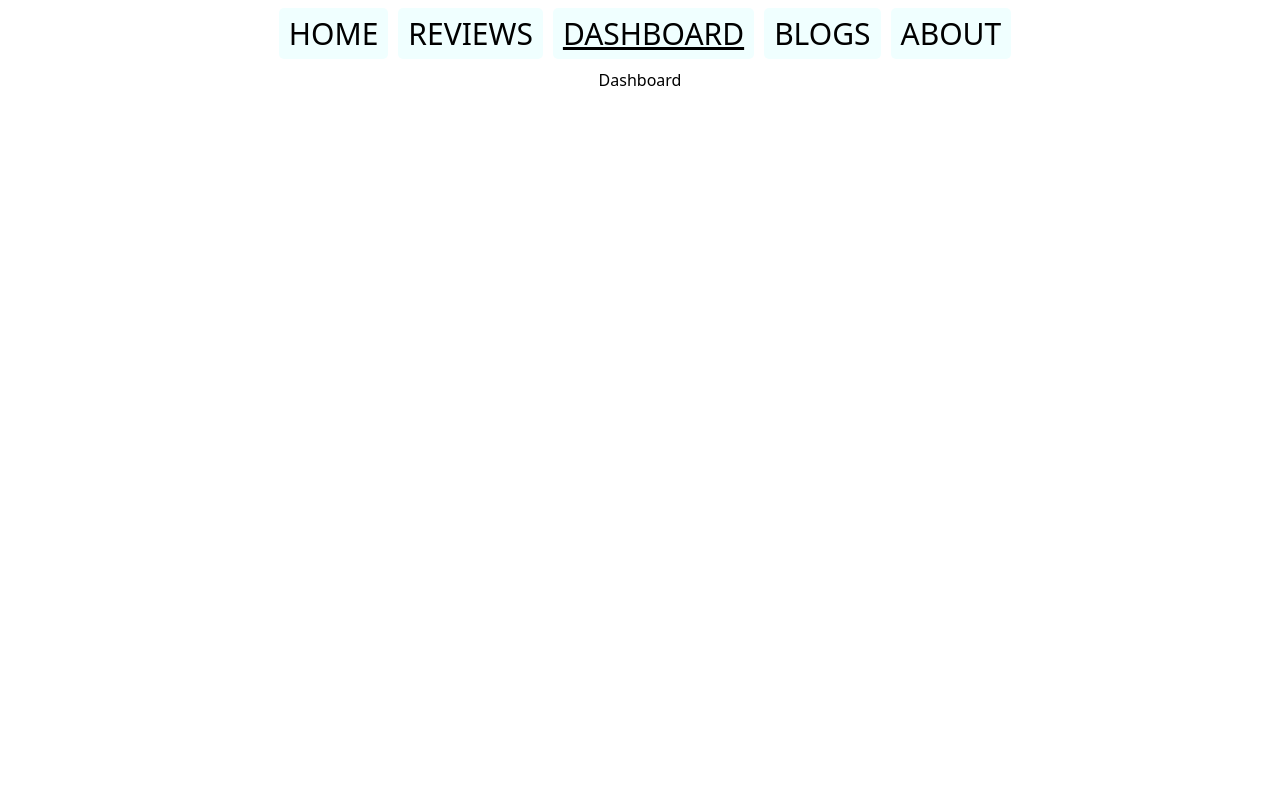
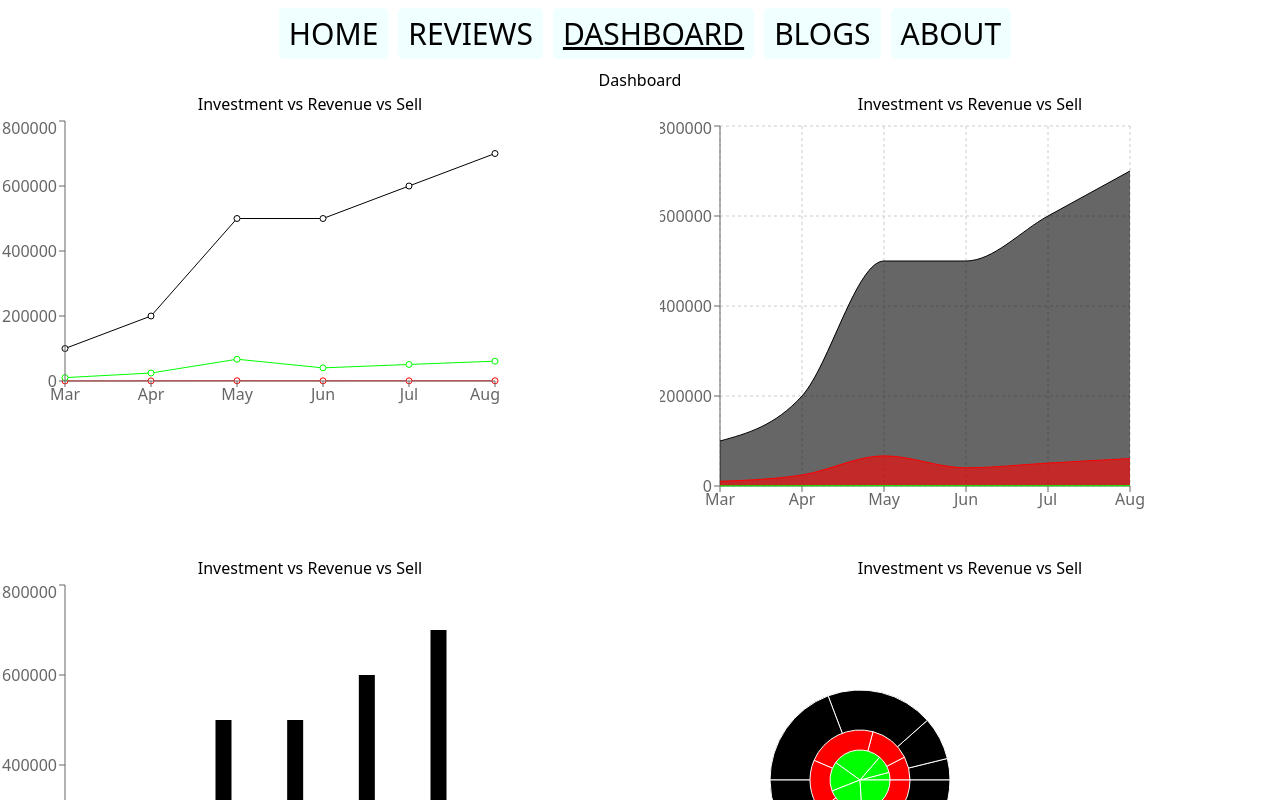
Before and after one commit to nafish08/tech-zone-bd, a React (Create React App) app: page /dashboard in a window 1280 px wide. Shown: the top 800 px of the page. Built offline with nearby package versions, Linux system fonts and the light colour scheme.

Commit message:
Dashboard charts added

```diff
--- a/package.json
+++ b/package.json
@@ -13,6 +13,7 @@
     "react-dom": "^18.0.0",
     "react-router-dom": "^6.3.0",
     "react-scripts": "5.0.0",
+    "recharts": "^2.1.9",
     "web-vitals": "^2.1.4"
   },
   "scripts": {
--- a/src/components/Blogs/Blogs.js
+++ b/src/components/Blogs/Blogs.js
@@ -5,6 +5,12 @@ const Blogs = () => {
     return (
         <div>
             <h2>Blogs</h2>
+            <h1>1. Purpose of Context API?</h1>
+            <p></p>
+            <h1>2. Semantic Tag?</h1>
+            <p></p>
+            <h1>3. Difference between Inline Block and Inline Elements?</h1>
+            <p></p>
         </div>
     );
 };
--- a/src/components/CustomLink/CustomLink.js
+++ b/src/components/CustomLink/CustomLink.js
@@ -6,7 +6,7 @@ function CustomLink({ children, to, ...props }) {
     let match = useMatch({ path: resolved.pathname, end: true });
 
     return (
-        <div className=''>
+        <div className='custom-link'>
             <Link
                 style={{ textDecoration: match ? "underline" : "none" }}
                 to={to}
--- a/src/components/Dashboard/Dashboard.js
+++ b/src/components/Dashboard/Dashboard.js
@@ -1,10 +1,69 @@
 import React from 'react';
+import { Area, AreaChart, Bar, BarChart, CartesianGrid, Line, LineChart, Pie, PieChart, Tooltip, XAxis, YAxis } from 'recharts';
+import useChartData from '../../hooks/useChartData';
 import './Dashboard.css';
 
 const Dashboard = () => {
+    const [datas, setDatas] = useChartData([]);
     return (
-        <div>
+        <div className='container'>
             <h2>Dashboard</h2>
+            <div className='grid grid-cols-2 gap-10'>
+                <div>
+                    <h1>Investment vs Revenue vs Sell</h1>
+                    <LineChart width={500} height={300} data={datas}>
+                        <Line dataKey={'investment'} stroke='#000000'></Line>
+                        <Line dataKey={'sell'} stroke='#FF0000'></Line>
+                        <Line dataKey={'revenue'} stroke='#00FF00'></Line>
+                        <YAxis></YAxis>
+                        <XAxis dataKey='month'></XAxis>
+                        <Tooltip></Tooltip>
+                    </LineChart>
+                </div>
+                <div>
+                    <h1>Investment vs Revenue vs Sell</h1>
+                    <AreaChart
+                        width={500}
+                        height={400}
+                        data={datas}
+                        margin={{
+                            top: 10,
+                            right: 30,
+                            left: 0,
+                            bottom: 0,
+                        }}
+                    >
+                        <CartesianGrid strokeDasharray="3 3" />
+                        <XAxis dataKey="month" />
+                        <YAxis />
+                        <Tooltip />
+                        <Area type="monotone" dataKey="investment" stroke="#000000" fill="#000000" />
+                        <Area type="monotone" dataKey="revenue" stroke="#FF0000" fill="#FF0000" />
+                        <Area type="monotone" dataKey="sell" stroke="#00FF00" fill="#00FF00" />
+                    </AreaChart>
+                </div>
+                <div>
+                    <h1>Investment vs Revenue vs Sell</h1>
+                    <BarChart width={500} height={400} data={datas}>
+                        <Bar dataKey="investment" fill="#000000" />
+                        <Bar dataKey="revenue" fill="#FF0000" />
+                        <Bar dataKey="sell" fill="#00FF00" />
+                        <YAxis></YAxis>
+                        <XAxis dataKey='month'></XAxis>
+                        <Tooltip></Tooltip>
+                    </BarChart>
+                </div>
+                <div>
+                    <h1>Investment vs Revenue vs Sell</h1>
+                    <PieChart width={400} height={400}>
+                        <Pie data={datas} dataKey="investment" cx="50%" cy="50%" outerRadius={90} fill="#000000" />
+                        <Pie data={datas} dataKey="sell" cx="50%" cy="50%" outerRadius={50} fill="#FF0000" />
+                        <Pie data={datas} dataKey="revenue" cx="50%" cy="50%" outerRadius={30} fill="#00FF00" />
+                        <Tooltip></Tooltip>
+                    </PieChart>
+                </div>
+
+            </div>
         </div>
     );
 };
--- /dev/null
+++ b/src/hooks/useChartData.js
@@ -0,0 +1,13 @@
+import { useEffect, useState } from "react"
+
+const useChartData = () => {
+    const [datas, setDatas] = useState([]);
+    useEffect(() => {
+        fetch('data.json')
+            .then(res => res.json())
+            .then(data => setDatas(data))
+    }, []);
+    return [datas, setDatas];
+}
+
+export default useChartData;
```
Also changed, not shown: 2 other files (tests, documents, lock files or other folders).
